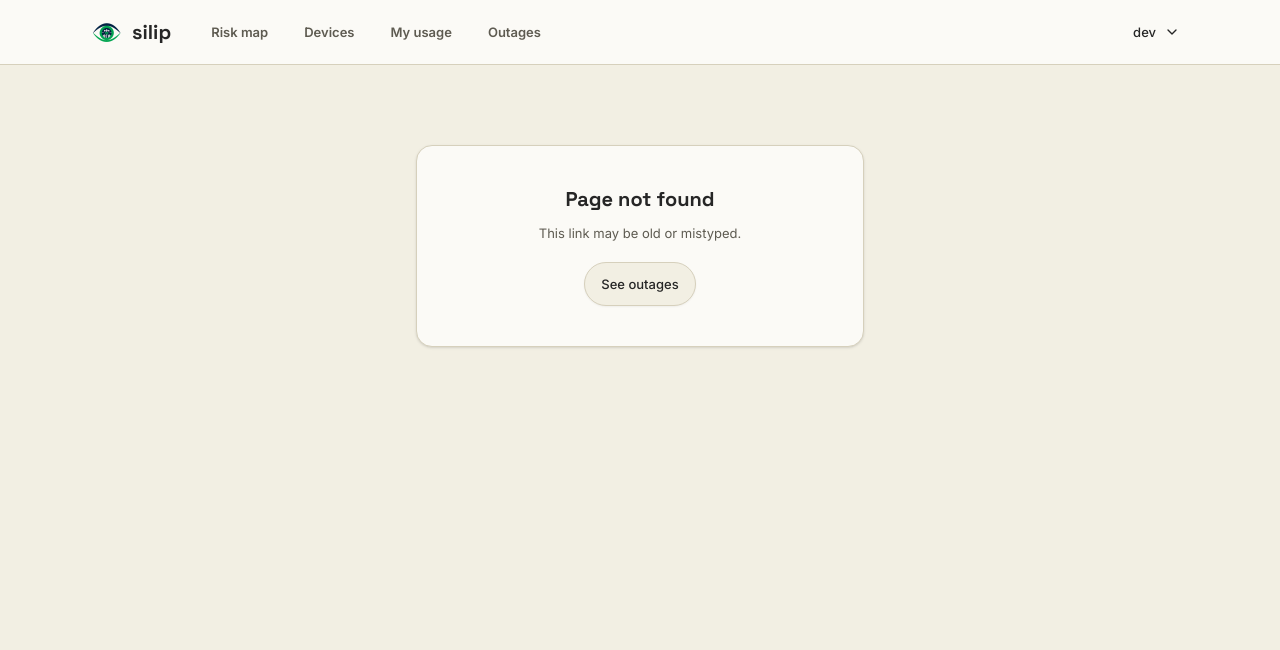
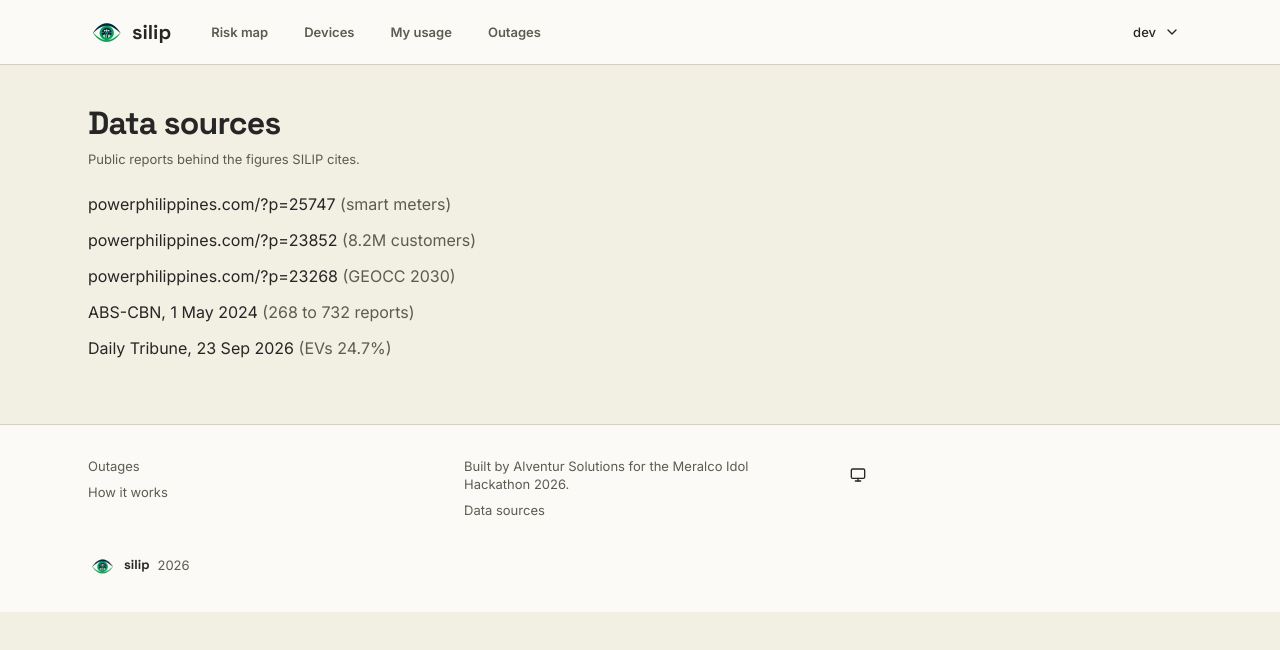
Before and after one commit to msmeralco/TeamALVENTUR, a React (Vite) app in the folder silip/web/: page /sources in a window 1280 px wide. Before the commit this address had no page. Shown: the top 650 px of the page. Built offline with nearby package versions, Linux system fonts and the light colour scheme; what openapi-fetch would draw is missing.

Commit message:
feat(web): site footer and public data sources page

```diff
--- a/silip/web/src/app/App.tsx
+++ b/silip/web/src/app/App.tsx
@@ -16,6 +16,8 @@ import { Toaster } from "../shared/ui/components/sonner";
 import { TooltipProvider } from "../shared/ui/components/tooltip";
 import { OfflineBanner, RouteErrorBoundary, useDocumentTitle } from "../shared/ui/feedback";
 import { AccountMenu } from "./AccountMenu";
+import { Footer } from "./Footer";
+import { SourcesPage } from "./SourcesPage";
 
 // Cognito normally answers in a second or two; past this, assume the redirect broke. [VERIFY] on slow networks.
 const CALLBACK_TIMEOUT_MS = 15_000;
@@ -206,7 +208,7 @@ function Shell() {
         tabIndex={-1}
         className={cn(
           "outline-none",
-          fullBleed ? "w-full" : "mx-auto max-w-6xl px-4 pt-6 pb-28 sm:px-6 sm:pt-10 sm:pb-20",
+          fullBleed ? "w-full" : "mx-auto max-w-6xl px-4 pt-6 pb-10 sm:px-6 sm:pt-10 sm:pb-16",
         )}
       >
         <RouteErrorBoundary key={location.pathname}>
@@ -238,6 +240,7 @@ function Shell() {
               }
             />
             <Route path="/demo" element={<DemoPage />} />
+            <Route path="/sources" element={<SourcesPage />} />
             <Route
               path="/engineer/devices"
               element={
@@ -251,6 +254,7 @@ function Shell() {
           </Routes>
         </RouteErrorBoundary>
       </main>
+      <Footer />
       <Toaster position="bottom-center" offset={88} mobileOffset={{ bottom: 88 }} />
     </>
   );
--- /dev/null
+++ b/silip/web/src/app/Footer.tsx
@@ -0,0 +1,63 @@
+import { useQueryClient } from "@tanstack/react-query";
+import { useCallback, useSyncExternalStore } from "react";
+import { Link } from "react-router-dom";
+import { useAuth } from "../shared/auth";
+import { ThemeToggle } from "../shared/ui/ThemeToggle";
+
+const LINK = "text-sm text-muted-foreground underline-offset-4 hover:text-foreground hover:underline";
+
+function flagged(data: unknown): boolean {
+  return typeof data === "object" && data !== null && "is_simulated" in data && data.is_simulated === true;
+}
+
+/** True once any loaded API answer is marked is_simulated, the only global signal the API gives. */
+function useShowsSimulated(): boolean {
+  const cache = useQueryClient().getQueryCache();
+  const subscribe = useCallback((onChange: () => void) => cache.subscribe(onChange), [cache]);
+  return useSyncExternalStore(subscribe, () =>
+    cache.getAll().some(({ state: { data } }) => (Array.isArray(data) ? data.some(flagged) : flagged(data))),
+  );
+}
+
+export function Footer() {
+  const { user, signIn } = useAuth();
+  const simulated = useShowsSimulated();
+  return (
+    <footer className="border-t bg-card max-sm:pb-[calc(4rem+env(safe-area-inset-bottom))]">
+      <div className="mx-auto grid max-w-6xl gap-6 px-4 py-8 sm:grid-cols-3 sm:px-6">
+        <nav aria-label="Footer" className="grid content-start gap-2">
+          <Link to="/outages" className={LINK}>
+            Outages
+          </Link>
+          <Link to="/#how-it-works" className={LINK}>
+            How it works
+          </Link>
+          {user === null && (
+            <button type="button" className={`${LINK} w-fit cursor-pointer`} onClick={() => void signIn()}>
+              Sign in
+            </button>
+          )}
+        </nav>
+        <div className="grid content-start gap-2">
+          <p className="text-sm text-muted-foreground">Built by Alventur Solutions for the Meralco Idol Hackathon 2026.</p>
+          <Link to="/sources" className={LINK}>
+            Data sources
+          </Link>
+        </div>
+        <div className="grid content-start justify-items-start gap-2">
+          {simulated && (
+            <p className="text-sm text-muted-foreground">Readings shown are simulated unless marked otherwise.</p>
+          )}
+          <ThemeToggle />
+        </div>
+      </div>
+      <div className="mx-auto flex max-w-6xl items-center gap-2 px-4 pb-8 text-sm text-muted-foreground sm:px-6">
+        <span className="grid size-7 place-items-center rounded-md bg-logo-tile">
+          <img src="/brand/silip-mark-128.png" alt="" width={24} height={24} className="size-6" />
+        </span>
+        <span className="font-display font-bold text-foreground">silip</span>
+        <span>{new Date().getFullYear()}</span>
+      </div>
+    </footer>
+  );
+}
--- /dev/null
+++ b/silip/web/src/app/SourcesPage.tsx
@@ -0,0 +1,34 @@
+import { PageHead } from "../shared/ui";
+import { useDocumentTitle } from "../shared/ui/feedback";
+
+// Copied from docs/SPEC.md#sources. Keep the two in step.
+const SOURCES: { label: string; href?: string; note: string }[] = [
+  { label: "powerphilippines.com/?p=25747", href: "https://powerphilippines.com/?p=25747", note: "smart meters" },
+  { label: "powerphilippines.com/?p=23852", href: "https://powerphilippines.com/?p=23852", note: "8.2M customers" },
+  { label: "powerphilippines.com/?p=23268", href: "https://powerphilippines.com/?p=23268", note: "GEOCC 2030" },
+  { label: "ABS-CBN, 1 May 2024", note: "268 to 732 reports" },
+  { label: "Daily Tribune, 23 Sep 2026", note: "EVs 24.7%" },
+];
+
+export function SourcesPage() {
+  useDocumentTitle("Data sources");
+  return (
+    <>
+      <PageHead title="Data sources" lede="Public reports behind the figures SILIP cites." />
+      <ul className="grid gap-3 text-base">
+        {SOURCES.map((source) => (
+          <li key={source.label}>
+            {source.href === undefined ? (
+              source.label
+            ) : (
+              <a href={source.href} target="_blank" rel="noreferrer" className="underline-offset-4 hover:underline">
+                {source.label}
+              </a>
+            )}{" "}
+            <span className="text-muted-foreground">({source.note})</span>
+          </li>
+        ))}
+      </ul>
+    </>
+  );
+}
```
Also changed, not shown: 1 other file (tests, documents, lock files or other folders).
